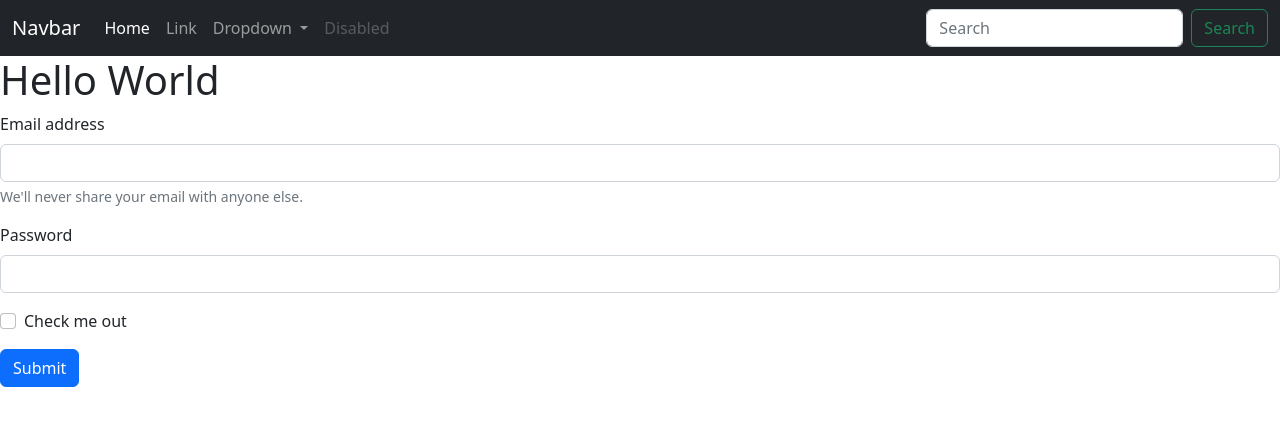
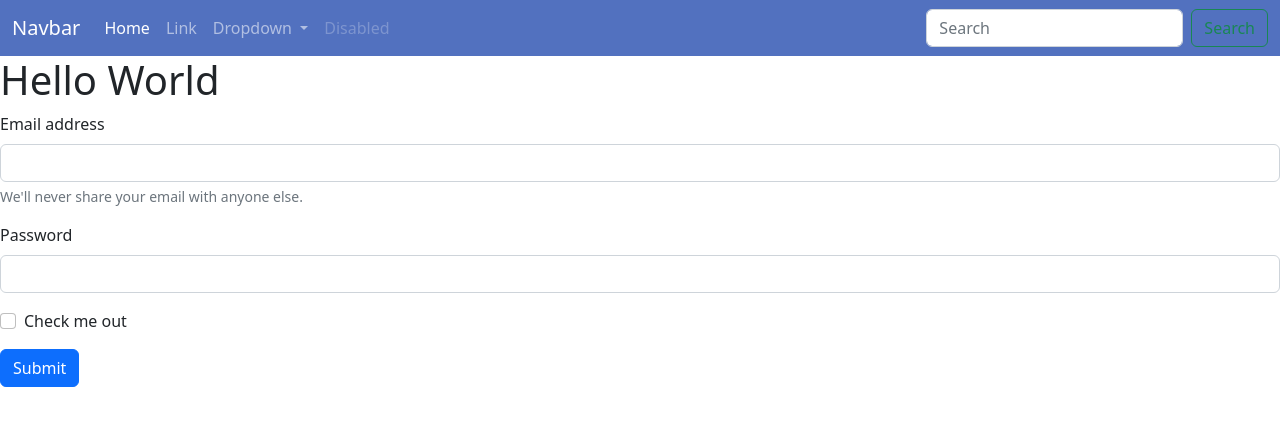
Before and after one commit to Sharath44665/learn-collaboration, a plain HTML site: page index.html in a window 1280 px wide. Drawn offline with Linux system fonts and the light colour scheme.

Commit message:
change color to blue

```diff
--- a/index.html
+++ b/index.html
@@ -14,7 +14,7 @@
 
 </head>
 <body>
-    <nav class="navbar navbar-expand-lg navbar-dark bg-dark">
+    <nav class="navbar navbar-expand-lg navbar-dark" style="background-color: #5271bf;">
         <div class="container-fluid">
           <a class="navbar-brand" href="#">Navbar</a>
           <button class="navbar-toggler" type="button" data-bs-toggle="collapse" data-bs-target="#navbarSupportedContent" aria-controls="navbarSupportedContent" aria-expanded="false" aria-label="Toggle navigation">
```
